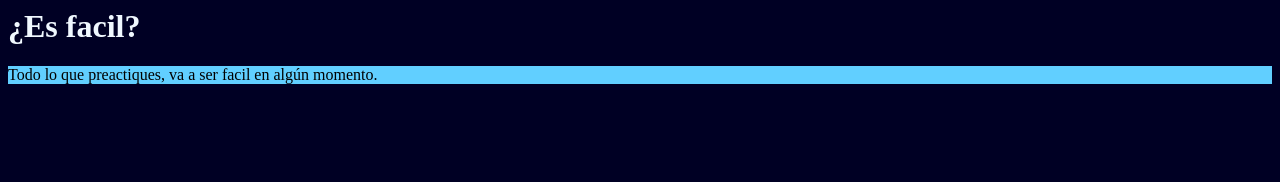
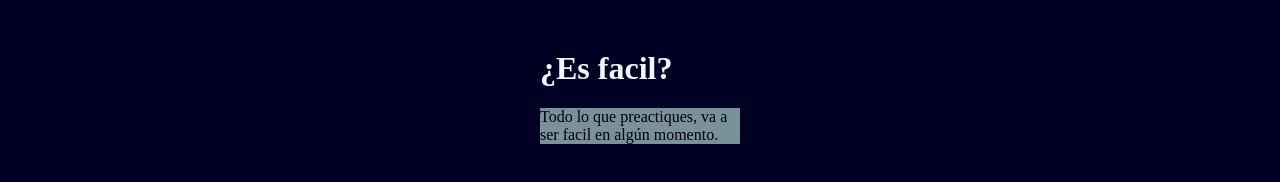
Before and after one commit to elizabeth-new/Intento_1, a plain HTML site: page index.html in a window 1280 px wide. Drawn offline with Linux system fonts and the light colour scheme.

Commit message:
h1 y div

```diff
--- a/index.html
+++ b/index.html
@@ -6,7 +6,7 @@
     <link rel="stylesheet" href="/style.css">
 </head>
 <body>
-    <header>
+    <header class="header">
         <h1>¿Es facil?</h1>
         <div>
             <p>Todo lo que preactiques, va a ser facil en algún momento. </p>
--- a/style.css
+++ b/style.css
@@ -1,9 +1,17 @@
 body{
     background-color: rgb(0, 0, 36);
+}
+.header{
+box-sizing: border-box;
+width: 200px;
+margin-left: auto;
+margin-right: auto;
+margin-top: 50px;
 }
 h1{
     color: aliceblue;
 }
 div{
-    background-color: rgb(97, 207, 255);
+    background-color: rgb(120, 145, 155);
+
 }
```
